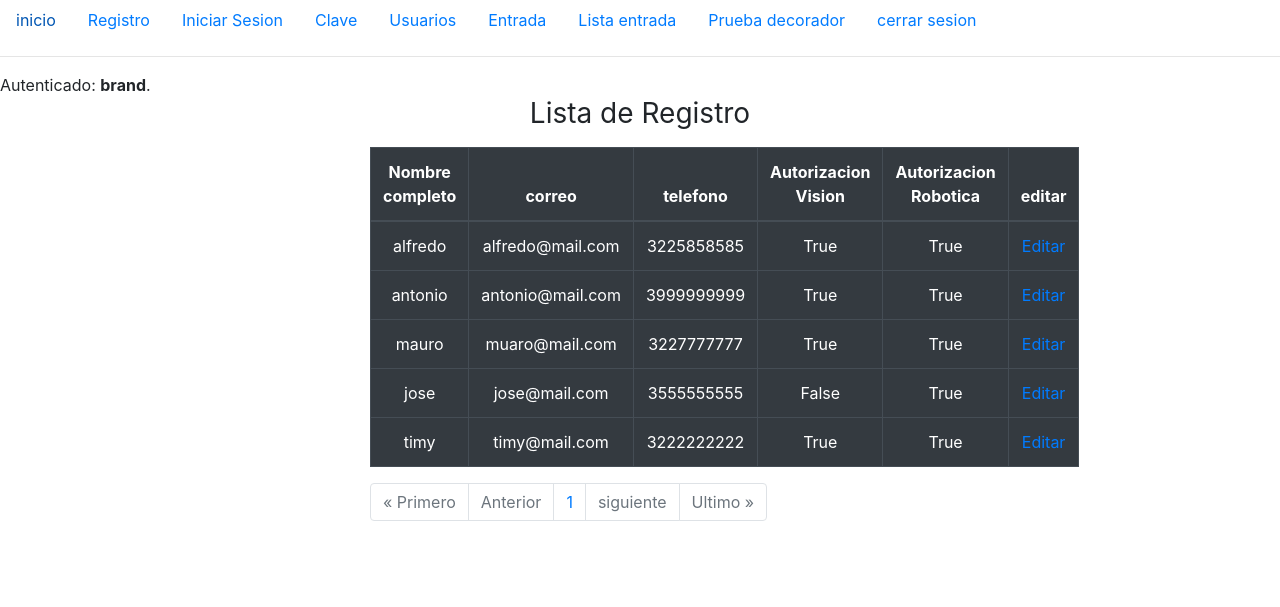
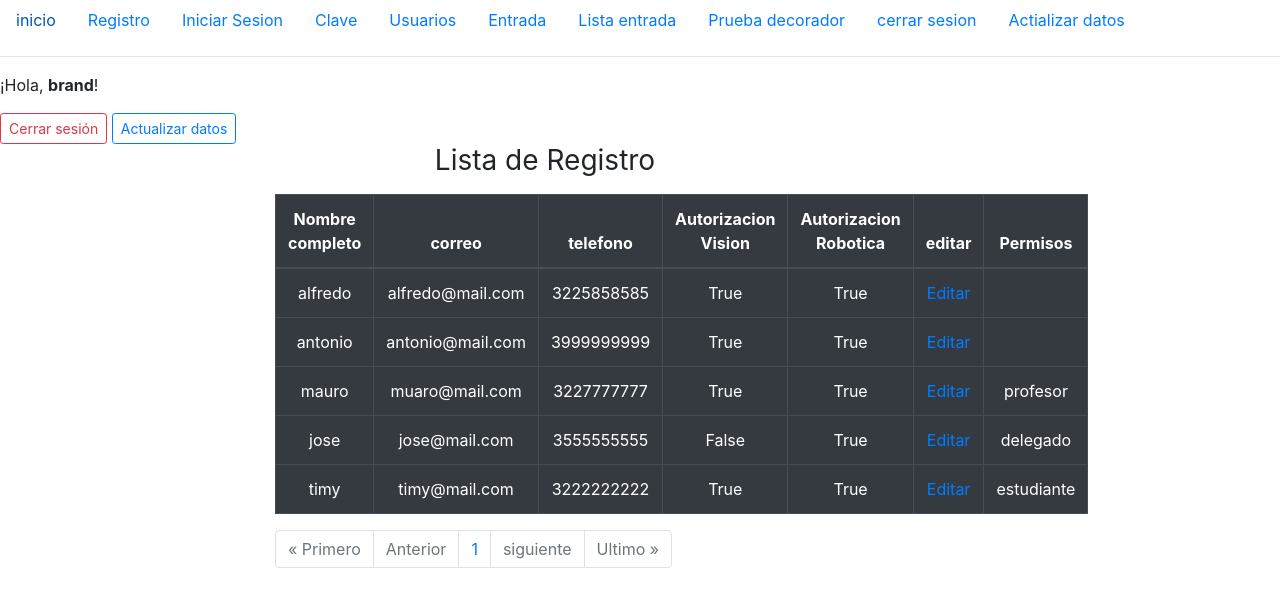
Before and after one commit to MapacheIng/django_prueba, a Django app: page /lista_puerta in a window 1280 px wide. Shown: the top 607 px of the page. Run offline with Django 4.2, Linux system fonts and the light colour scheme; a user stored in the database is signed in; data comes from the database, SQL or seed files in the repository; both versions use the stored data as it was after the commit; some libraries are stand-ins or nearby versions.

Commit message:
correcion de base datos y actualizar

```diff
--- a/login/models.py
+++ b/login/models.py
@@ -1,14 +1,15 @@
 from django.db import models
 from django.contrib.auth.models import User
+from django.core.validators import MinLengthValidator
 
 # Create your models here.
 class Verificacion(models.Model):
-    usuario = models.ForeignKey(User, on_delete=models.CASCADE)
+    usuario = models.OneToOneField(User, on_delete=models.CASCADE)
     nombre_completo = models.CharField(max_length=100)
     email = models.EmailField(max_length=100)
     telefono = models.CharField(max_length=10) # por que un numero tiene solo 10 digitos
     programa_academico = models.CharField(max_length=255)
-    contrasena = models.CharField(max_length=10, unique=True)
+    contrasena = models.CharField(max_length=6, unique=True, validators=[MinLengthValidator(6)])
     rfid = models.CharField(max_length=50, null=True, blank=True)
     lab_vision = models.BooleanField(default=False)
     lab_robotica = models.BooleanField(default=False)
--- a/login/templates/main/prueba.html
+++ b/login/templates/main/prueba.html
@@ -41,6 +41,9 @@
         <li class="nav-item">
             <a class="nav-link" href="{% url 'cerrar_sesion' %}">cerrar sesion</a>
         </li>
+        <li class="nav-item">
+            <a class="nav-link" href="{% url 'actualizar_datos' %}">Actializar datos</a>
+        </li>
         {% else %}
 
         <li class="nav-item">
@@ -51,7 +54,9 @@
     <hr>
     <div>
         {% if user.is_authenticated %}
-            Autenticado: <strong>{{ user.username }}</strong>.
+        <p>¡Hola, <strong>{{ user.username }}</strong>!</p>
+        <a href="{% url 'cerrar_sesion' %}" class="btn btn-outline-danger btn-sm">Cerrar sesión</a>
+        <a href="{% url 'actualizar_datos' %}" class="btn btn-outline-primary btn-sm">Actualizar datos</a>
         {% else %}
             No autenticado.
         {% endif %}
--- a/login/templates/pagina/lista_clave.html
+++ b/login/templates/pagina/lista_clave.html
@@ -8,7 +8,7 @@
 
     <main class='container'>
         <div class='row'>
-            <div class='col-md-6 offset-md-3'>
+            <div class='col-md-6 offset-md-2'>
                 <h1 class="h3 mb-3 font-weight-normal text-center">Lista de Registro</h1>
                 <div>
                     <table class="table table-hover table-dark table-bordered border-light">
@@ -20,6 +20,7 @@
                                 <th scope="col" class="text-center">Autorizacion Vision</th>
                                 <th scope="col" class="text-center">Autorizacion Robotica</th>
                                 <th scope="col" class="text-center">editar</th>
+                                <th scope="col" class="text-center">Permisos</th>
                                 </div>
                             </tr>
                         </thead>
@@ -32,6 +33,11 @@
                                 <td scope="col" class="text-center">{{registro.lab_vision }}</td>
                                 <td scope="col" class="text-center">{{registro.lab_robotica}}</td>
                                 <td scope="col" class="text-center"><a href="{% url "actualizar_clave" registro.id %}">Editar</a> </td>
+                                <td scope="col" class="text-center">
+                                    {% for group in registro.usuario.groups.all %}
+                                        {{ group.name }}{% if not forloop.last %}, {% endif %}
+                                    {% endfor %}
+                                </td>
                             </tr>
                             {% endfor %}
                         </tbody>
--- a/login/urls.py
+++ b/login/urls.py
@@ -14,4 +14,5 @@ urlpatterns = [
     path('verificacion_clave/', views.verificacion_clave, name='verificacion_clave'),
     path('verificacion', views.lista_registro, name='verificacion'),
     path('prueba', views.prueba_decorador, name='prueba'),
+    path('actualizar_datos/', views.actualizar_datos, name='actualizar_datos'),
 ]
--- a/login/views.py
+++ b/login/views.py
@@ -1,4 +1,4 @@
-from django.shortcuts import render, redirect
+from django.shortcuts import render, redirect, get_object_or_404
 from .forms import RegisterForm, VerificacionForm, VerificacionClave
 from .models import Verificacion, RegistroAcceso
 from .decorators import groups_required
@@ -8,6 +8,7 @@ from django.db import IntegrityError
 from django.contrib.auth.forms import AuthenticationForm
 from django.core.paginator import Paginator
 from django.contrib.auth.models import Group
+from django.core.exceptions import ValidationError
 
 # Create your views here.
 
@@ -81,16 +82,19 @@ def crear_clave_puerta(request):
     else:
         try:
             form = VerificacionForm(request.POST)
-            clave_perta = form.save(commit=False)
-            clave_perta.usuario = request.user
+            clave_puerta = form.save(commit=False)
+            clave_puerta.usuario = request.user
             # hacer mostrar mensaje
-            clave_perta.save()
+
+            clave_puerta.save()
             return redirect('inicio')
         except ValueError:
             return render(request, 'pagina/clave_puerta.html', {
                 'form': VerificacionForm(),
                 'error':'Please provide valida data'
             })
+
+
 
 
 
@@ -122,14 +126,29 @@ def actualizar_clave(request, id):
         form = VerificacionForm(instance=clave)
     return render(request, 'pagina/actualizacion_clave.html', {'form':form})
 
+
+# validacion de ingreso al laboratorio.
 def verificacion_clave(request):
     if request.method == 'POST':
         form = VerificacionClave(request.POST)
         if form.is_valid():
             valor = form.cleaned_data['clave']
-            existe_db = Verificacion.objects.filter(contrasena=valor).exists()
-            if existe_db:
+
+            existe_db_clave = Verificacion.objects.filter(contrasena=valor).exists()
+            existe_db_rfid = Verificacion.objects.filter(rfid=valor).exists()
+
+            if existe_db_clave:
                 persona = Verificacion.objects.filter(contrasena=valor).first()
+                registro = RegistroAcceso(verificacion=persona)
+                registro.save()
+                datos = {
+                    'form':form,
+                    'validacion': 'Valor valido',
+                    'persona':persona
+                }
+                return render(request, 'pagina/validacion_clave.html', datos)
+            elif existe_db_rfid:
+                persona = Verificacion.objects.filter(rfid=valor).first()
                 registro = RegistroAcceso(verificacion=persona)
                 registro.save()
                 datos = {
@@ -165,6 +184,23 @@ def lista_registro(request):
                     'num_paginas':num_paginas}
     return render(request, 'pagina/verificacion.html', parametros)
 
+
+# actualizacion de datos del usuario logeado
+def actualizar_datos(request):
+    usuario = Verificacion.objects.get(usuario=request.user)
+
+    if request.method == 'POST':
+        form = VerificacionForm(request.POST, instance=usuario)
+        if form.is_valid():
+            form.save()
+            return redirect('inicio')
+
+    else:
+        form = VerificacionForm(instance=usuario)
+
+    return render(request, 'pagina/actualizar_datos.html', {'form':form})
+
+
 @groups_required(['profesor',])
 def prueba_decorador(request):
     user = request.user
```
Also changed, not shown: login/forms.py (+7 -0 lines), login/templates/pagina/actualizar_datos.html (added, +10 -0 lines), db.sqlite3, login/migrations/0004_alter_verificacion_contrasena.py (added), login/migrations/0005_alter_verificacion_usuario.py (added).
